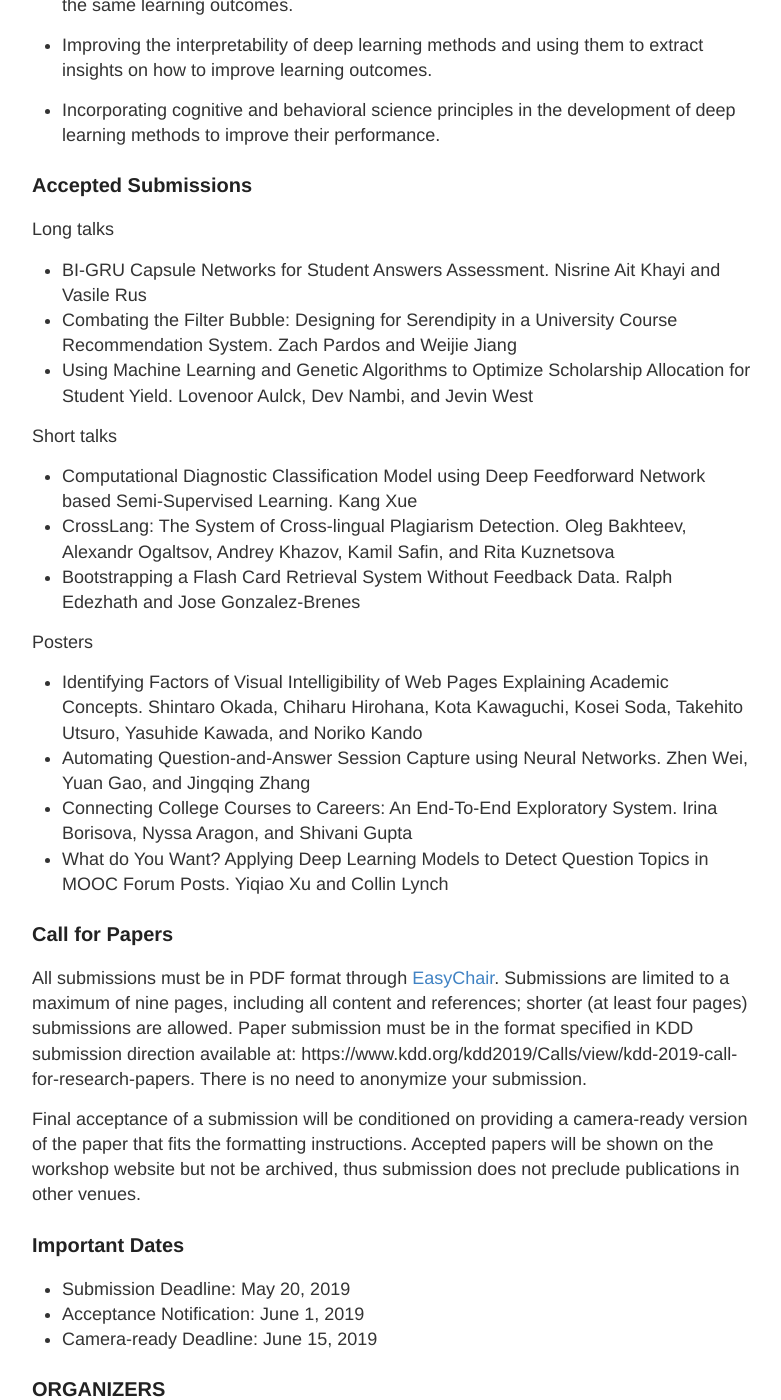
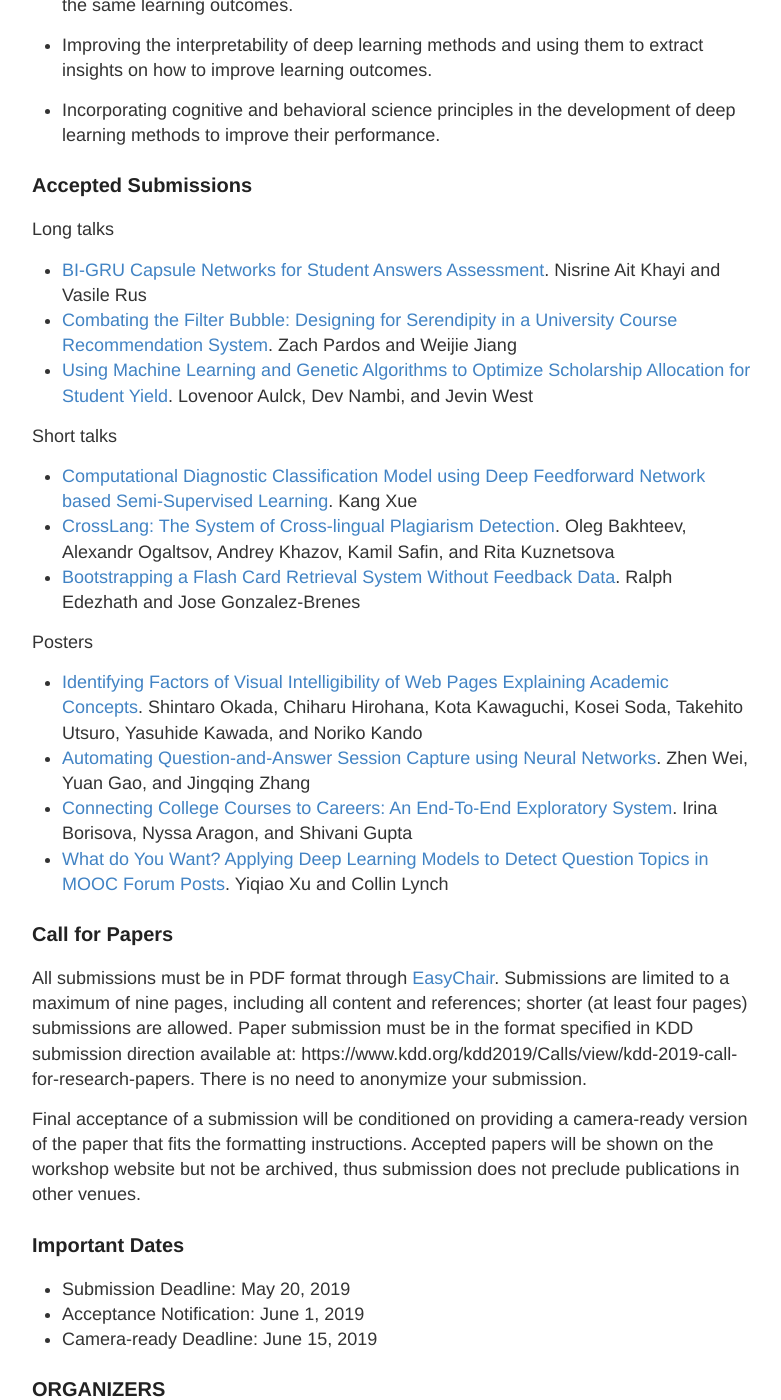
Before and after one commit to ml4ed/ml4ed.github.io, a Jekyll site: the page built from _posts/2019-03-15-2019-kdd-workshop.md, in a window 1280 px wide and 1400 px high, scrolled down 903 px. Shown: the whole window, without its empty margins (248-1029 px from the left). Built offline with Jekyll 4.4.1, drawn with Linux system fonts in a browser that asks for light colours; part of the change alters nothing that is shown.

```diff
--- a/_posts/2019-03-15-2019-kdd-workshop.md
+++ b/_posts/2019-03-15-2019-kdd-workshop.md
@@ -33,20 +33,20 @@ Relevant topics to this workshop include but are not limited to:
 ### Accepted Submissions
 
 Long talks
-* BI-GRU Capsule Networks for Student Answers Assessment. Nisrine Ait Khayi and Vasile Rus
-* Combating the Filter Bubble: Designing for Serendipity in a University Course Recommendation System. Zach Pardos and Weijie Jiang
-* Using Machine Learning and Genetic Algorithms to Optimize Scholarship Allocation for Student Yield. Lovenoor Aulck, Dev Nambi, and Jevin West
+* [BI-GRU Capsule Networks for Student Answers Assessment](http://ml4ed.cc/attachments/Khayi.pdf). Nisrine Ait Khayi and Vasile Rus
+* [Combating the Filter Bubble: Designing for Serendipity in a University Course Recommendation System](http://ml4ed.cc/attachments/Pardos.pdf). Zach Pardos and Weijie Jiang
+* [Using Machine Learning and Genetic Algorithms to Optimize Scholarship Allocation for Student Yield](http://ml4ed.cc/attachments/Aulck.pdf). Lovenoor Aulck, Dev Nambi, and Jevin West
 
 Short talks
-* Computational Diagnostic Classification Model using Deep Feedforward Network based Semi-Supervised Learning. Kang Xue
-* CrossLang: The System of Cross-lingual Plagiarism Detection. Oleg Bakhteev, Alexandr Ogaltsov, Andrey Khazov, Kamil Safin, and Rita Kuznetsova
-* Bootstrapping a Flash Card Retrieval System Without Feedback Data. Ralph Edezhath and Jose Gonzalez-Brenes
+* [Computational Diagnostic Classification Model using Deep Feedforward Network based Semi-Supervised Learning](http://ml4ed.cc/attachments/Xue.pdf). Kang Xue
+* [CrossLang: The System of Cross-lingual Plagiarism Detection](http://ml4ed.cc/attachments/Bakhteev.pdf). Oleg Bakhteev, Alexandr Ogaltsov, Andrey Khazov, Kamil Safin, and Rita Kuznetsova
+* [Bootstrapping a Flash Card Retrieval System Without Feedback Data](http://ml4ed.cc/attachments/Edezhath.pdf). Ralph Edezhath and Jose Gonzalez-Brenes
 
 Posters
-* Identifying Factors of Visual Intelligibility of Web Pages Explaining Academic Concepts. Shintaro Okada, Chiharu Hirohana, Kota Kawaguchi, Kosei Soda, Takehito Utsuro, Yasuhide Kawada, and Noriko Kando
-* Automating Question-and-Answer Session Capture using Neural Networks. Zhen Wei, Yuan Gao, and Jingqing Zhang
-* Connecting College Courses to Careers: An End-To-End Exploratory System. Irina Borisova, Nyssa Aragon, and Shivani Gupta
-* What do You Want? Applying Deep Learning Models to Detect Question Topics in MOOC Forum Posts. Yiqiao Xu and Collin Lynch
+* [Identifying Factors of Visual Intelligibility of Web Pages Explaining Academic Concepts](http://ml4ed.cc/attachments/Okada.pdf). Shintaro Okada, Chiharu Hirohana, Kota Kawaguchi, Kosei Soda, Takehito Utsuro, Yasuhide Kawada, and Noriko Kando
+* [Automating Question-and-Answer Session Capture using Neural Networks](http://ml4ed.cc/attachments/Wei.pdf). Zhen Wei, Yuan Gao, and Jingqing Zhang
+* [Connecting College Courses to Careers: An End-To-End Exploratory System](http://ml4ed.cc/attachments/Borisova.pdf). Irina Borisova, Nyssa Aragon, and Shivani Gupta
+* [What do You Want? Applying Deep Learning Models to Detect Question Topics in MOOC Forum Posts](http://ml4ed.cc/attachments/Xu.pdf). Yiqiao Xu and Collin Lynch
 
 ### Call for Papers
 
```
